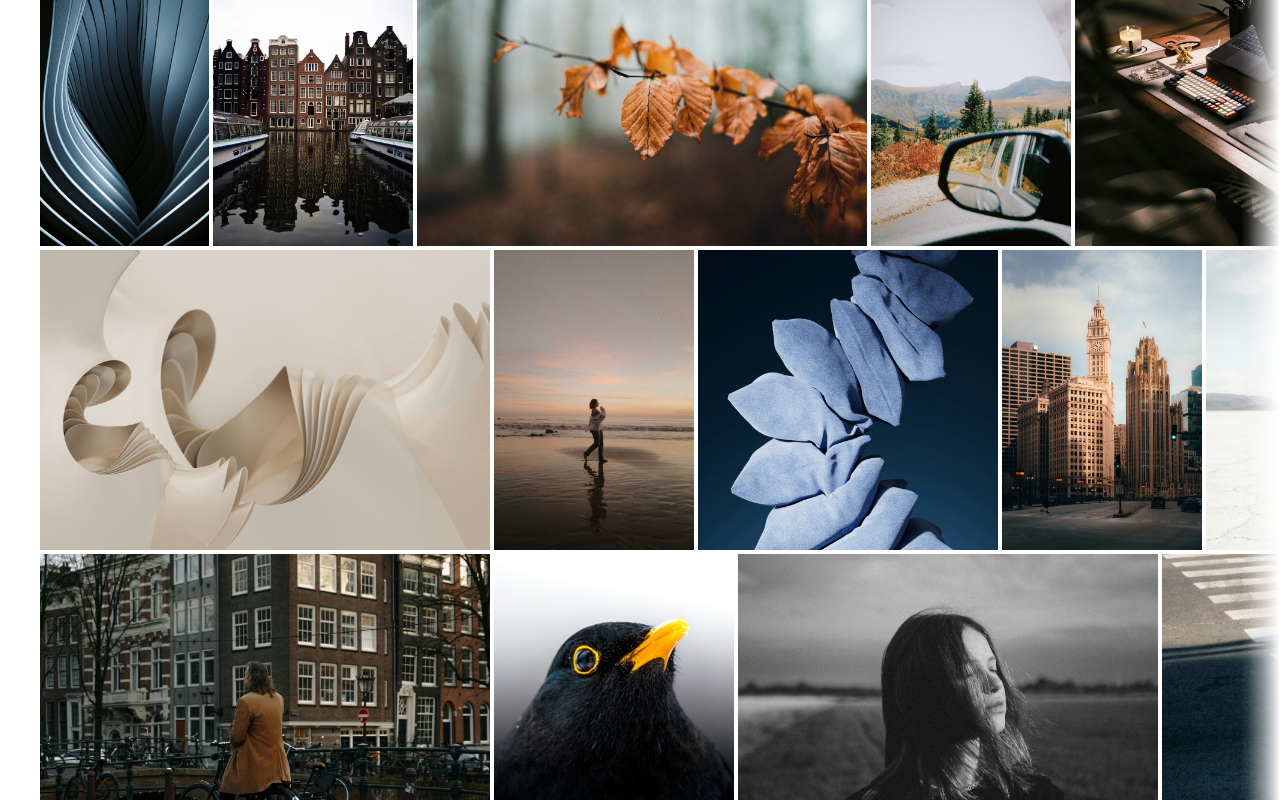
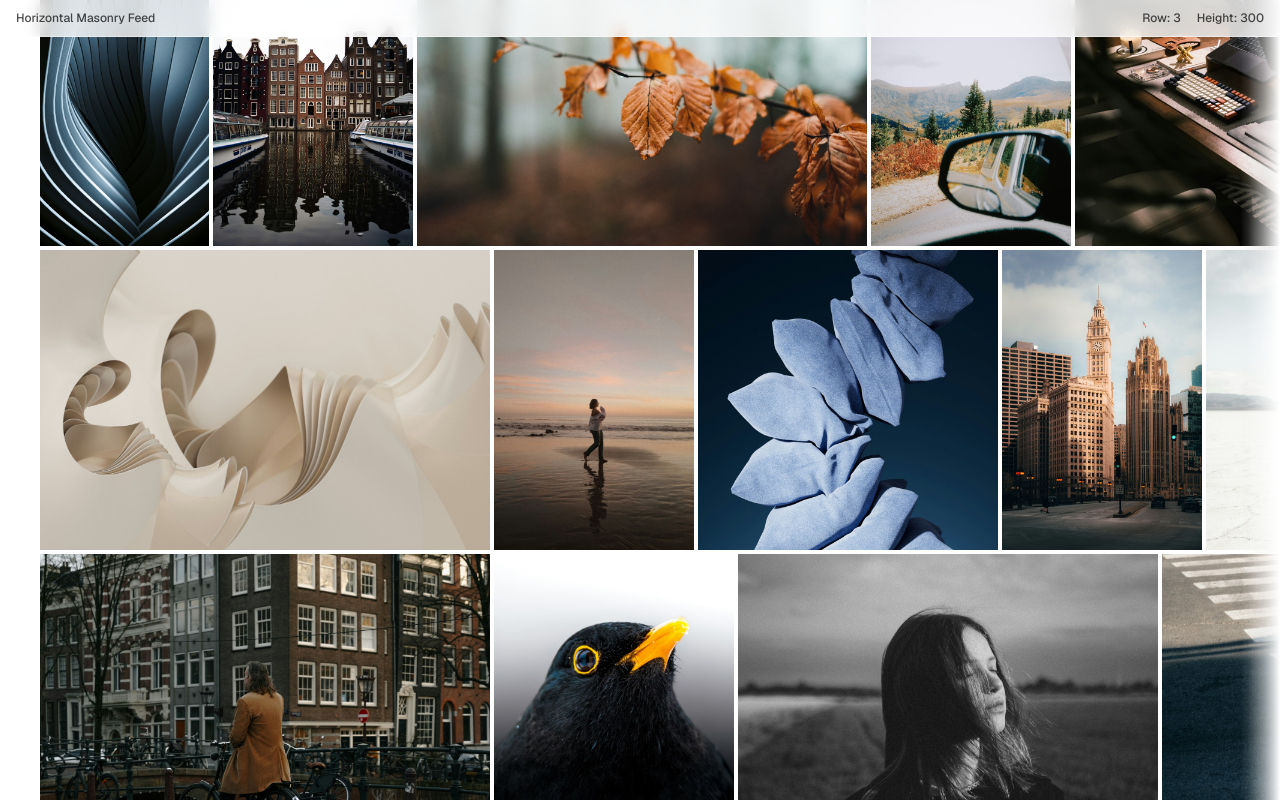
Before and after one commit to htjun/horizontal-masonry-demo, a Next.js app: page / in a window 1280 px wide. Built offline with nearby package versions, Linux system fonts and the light colour scheme.

Commit message:
Add interactive row selector using Radix UI Select component
Implemented a reusable Select component with Radix UI to allow users to dynamically adjust the number of rows in the masonry layout (2-5 rows). Also disabled image selection behavior to improve user experience.

```diff
--- a/app/layout.tsx
+++ b/app/layout.tsx
@@ -1,6 +1,6 @@
 import type { Metadata } from 'next'
+import { geistMono, geistSans } from '@/lib/fonts'
 import { cn } from '@/lib/utils'
-import { geistSans, geistMono } from '@/lib/fonts'
 import './globals.css'
 
 export const metadata: Metadata = {
--- a/app/page.tsx
+++ b/app/page.tsx
@@ -1,22 +1,43 @@
 'use client'
 
+import { useState } from 'react'
 import { HorizontalMasonry } from '@/components/horizontal-masonry'
+import { Select } from '@/components/select'
 import { useWheelToHorizontalScroll } from '@/hooks/use-wheel-to-horizontal-scroll'
 
 export default function Home() {
   const scrollRef = useWheelToHorizontalScroll<HTMLDivElement>()
+  const [rowCount, setRowCount] = useState('3')
 
   return (
     <main className="min-h-screen w-full relative overflow-hidden">
       <div className="max-w-screen absolute translate-y-[-50%] translate-x-[-50%] top-1/2 left-1/2">
         <div ref={scrollRef} className="overflow-x-auto no-scrollbar ps-10 pe-10">
-          <HorizontalMasonry rowCount={3} imageDisplayHeight={300} />
+          <HorizontalMasonry rowCount={Number(rowCount)} imageDisplayHeight={300} />
         </div>
         {/* Left edge fade effect */}
         <div className="edge-fade left-0 mask-linear-[to_right,black,rgba(0,0,0,0.5)_40%,rgba(0,0,0,0.1)_80%,transparent]" />
         {/* Right edge fade effect */}
         <div className="edge-fade right-0 mask-linear-[to_left,black,rgba(0,0,0,0.5)_40%,rgba(0,0,0,0.1)_80%,transparent]" />
       </div>
+      <div className="absolute top-0 w-full bg-white/80 border-b border-white/40 py-2.5 px-4 text-xs font-medium backdrop-blur-sm text-black/70 flex justify-between items-center">
+        <h1>Horizontal Masonry Feed</h1>
+        <div className="flex gap-4 items-center">
+          <Select
+            value={rowCount}
+            onValueChange={setRowCount}
+            options={[
+              { value: '2', label: '2' },
+              { value: '3', label: '3' },
+              { value: '4', label: '4' },
+              { value: '5', label: '5' },
+            ]}
+            triggerPrefix="Row:"
+            ariaLabel="Row count"
+          />
+          <div>Height: 300</div>
+        </div>
+      </div>
     </main>
   )
 }
--- a/components/image-card.tsx
+++ b/components/image-card.tsx
@@ -9,7 +9,7 @@ interface ImageCardProps {
 
 export function ImageCard({ src, title, width, height }: ImageCardProps) {
   return (
-    <div className="shrink-0">
+    <div className="shrink-0 select-none">
       <Image
         src={`/images/${src}`}
         alt={title}
--- /dev/null
+++ b/components/select.tsx
@@ -0,0 +1,45 @@
+'use client'
+
+import * as SelectPrimitive from '@radix-ui/react-select'
+
+interface SelectProps {
+  value: string
+  onValueChange: (value: string) => void
+  options: Array<{ value: string; label: string }>
+  placeholder?: string
+  ariaLabel?: string
+  triggerPrefix?: string
+}
+
+export function Select({
+  value,
+  onValueChange,
+  options,
+  placeholder,
+  ariaLabel,
+  triggerPrefix,
+}: SelectProps) {
+  return (
+    <SelectPrimitive.Root value={value} onValueChange={onValueChange}>
+      <SelectPrimitive.Trigger aria-label={ariaLabel}>
+        {triggerPrefix && `${triggerPrefix} `}
+        <SelectPrimitive.Value placeholder={placeholder} />
+      </SelectPrimitive.Trigger>
+      <SelectPrimitive.Portal>
+        <SelectPrimitive.Content
+          position="popper"
+          sideOffset={5}
+          className="bg-white rounded-md shadow-md min-w-[100px]"
+        >
+          <SelectPrimitive.Viewport>
+            {options.map((option) => (
+              <SelectPrimitive.Item key={option.value} value={option.value}>
+                <SelectPrimitive.ItemText>{option.label}</SelectPrimitive.ItemText>
+              </SelectPrimitive.Item>
+            ))}
+          </SelectPrimitive.Viewport>
+        </SelectPrimitive.Content>
+      </SelectPrimitive.Portal>
+    </SelectPrimitive.Root>
+  )
+}
--- a/package.json
+++ b/package.json
@@ -10,6 +10,7 @@
     "format": "biome format --write"
   },
   "dependencies": {
+    "@radix-ui/react-select": "^2.2.6",
     "clsx": "^2.1.1",
     "next": "15.5.4",
     "react": "19.1.0",
```
Also changed, not shown: 1 other file (tests, documents, lock files or other folders).
